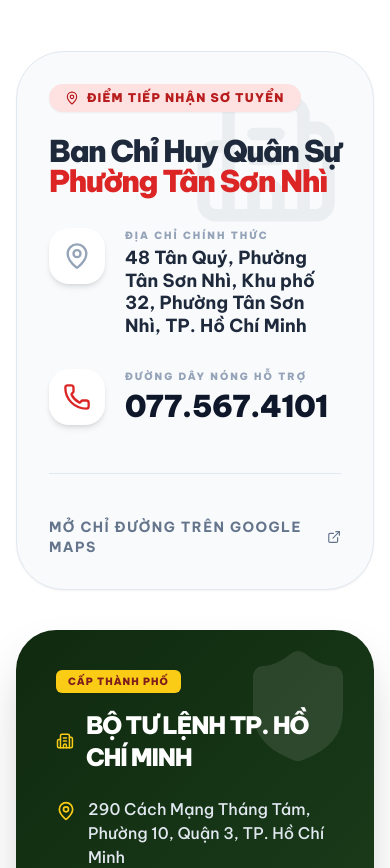
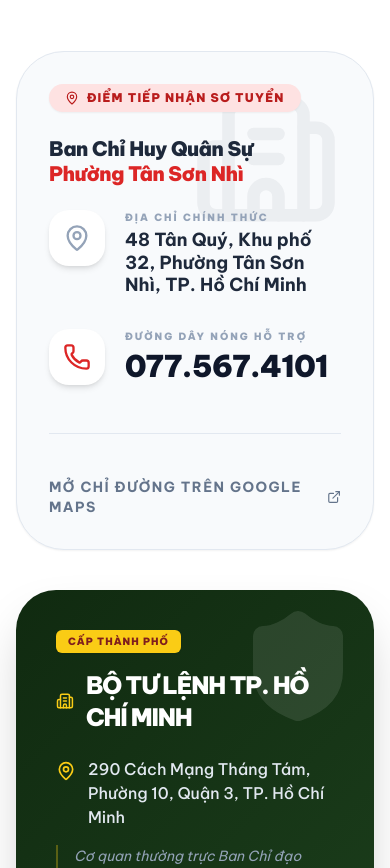
Before and after one commit to DaoNgocAnhKhoi/tsqs-2026, a React (Vite) app: page / in a window 390 px wide. Shown: the part 8640-9508 px from the top of the page. Built offline with nearby package versions, Linux system fonts and the light colour scheme.

Commit message:
fix responsive 5

```diff
--- a/App.tsx
+++ b/App.tsx
@@ -765,9 +765,17 @@ const App: React.FC = () => {
                 <div className="inline-flex items-center gap-2 bg-red-100 text-red-700 px-4 py-1.5 rounded-full text-xs font-black mb-6 shadow-sm uppercase tracking-widest">
                   <MapPin size={14} /> Điểm tiếp nhận sơ tuyển
                 </div>
-                <h3 className="text-3xl md:text-4xl font-black text-slate-800 mb-8 leading-none tracking-tighter">
-                  Ban Chỉ Huy Quân Sự <br />
-                  <span className="text-red-600">Phường Tân Sơn Nhì</span>
+                <h3
+                  className="font-black text-slate-800 tracking-tight leading-tight mb-6
+               text-xl
+               sm:text-2xl
+               md:text-4xl"
+                >
+                  Ban Chỉ Huy Quân Sự
+                  <br />
+                  <span className="text-red-600 block sm:inline">
+                    Phường Tân Sơn Nhì
+                  </span>
                 </h3>
 
                 <div className="space-y-8">
@@ -780,8 +788,8 @@ const App: React.FC = () => {
                         Địa chỉ chính thức
                       </p>
                       <p className="text-slate-800 font-bold text-lg leading-tight">
-                        48 Tân Quý, Phường Tân Sơn Nhì, Khu phố 32, Phường Tân
-                        Sơn Nhì, TP. Hồ Chí Minh
+                        48 Tân Quý, Khu phố 32, Phường Tân Sơn Nhì, TP. Hồ Chí
+                        Minh
                       </p>
                     </div>
                   </div>
```
